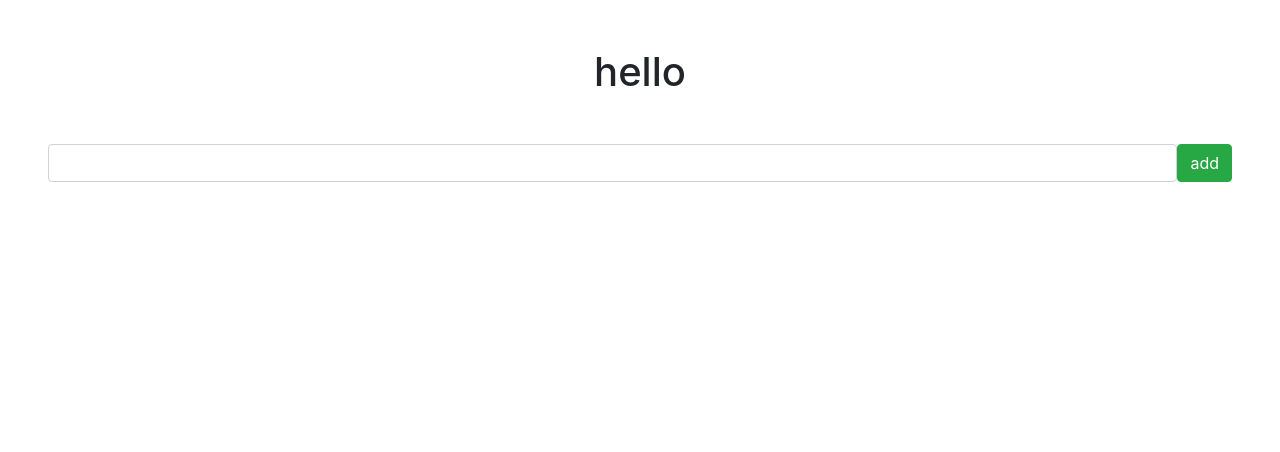
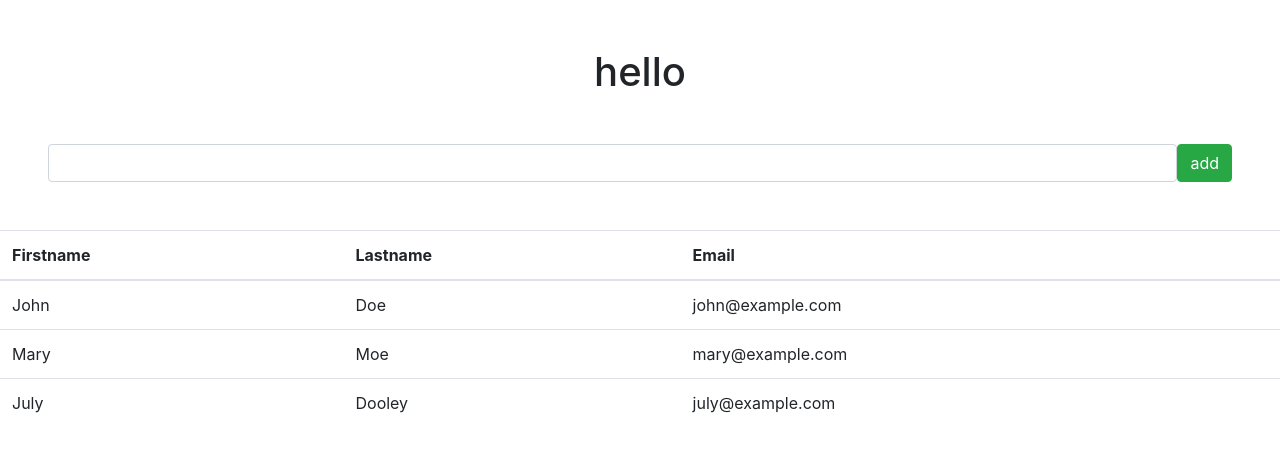
Before and after one commit to rajveer2450/client, a React (Create React App) app: page / in a window 1280 px wide. Shown: the top 452 px of the page. Built offline with nearby package versions, Linux system fonts and the light colour scheme.

Commit message:
added table

```diff
--- a/src/App.js
+++ b/src/App.js
@@ -1,6 +1,7 @@
 import React from 'react';
 import './App.css';
 import InputTodo from './components/Inputtodo';
+import ListTodo from './components/ListTodo';
 
 
 function App() {
@@ -8,6 +9,7 @@
     <>
     <div>
       <InputTodo/>
+      <ListTodo/>
     </div>
 
     </>
--- a/src/components/Inputtodo.js
+++ b/src/components/Inputtodo.js
@@ -21,14 +21,14 @@
         }
     };
     return(
-        <div>
+        <>
             <h1 className="text-center mt-5">hello</h1>
             <form className="d-flex m-5" onSubmit={onSubmitform}>
                 <input type="text" className="form-control" value={description} onChange={e=> setDescription(e.target.value)}/>
                 <button className="btn btn-success">add</button>
             </form>
 
-        </div>
+        </>
 
     )
 }
--- /dev/null
+++ b/src/components/ListTodo.js
@@ -0,0 +1,36 @@
+import React from "react";
+const ListTodo = ()=>{
+    return(
+        <>
+        <table class="table">
+            <thead>
+            <tr>
+                <th>Firstname</th>
+                <th>Lastname</th>
+                <th>Email</th>
+            </tr>
+            </thead>
+            <tbody>
+            <tr>
+                <td>John</td>
+                <td>Doe</td>
+                <td>john@example.com</td>
+            </tr>
+            <tr>
+                <td>Mary</td>
+                <td>Moe</td>
+                <td>mary@example.com</td>
+            </tr>
+            <tr>
+                <td>July</td>
+                <td>Dooley</td>
+                <td>july@example.com</td>
+            </tr>
+            </tbody>
+        </table>
+
+        </>
+        // <h1>no</h1>
+    )
+}
+export default ListTodo;
```
